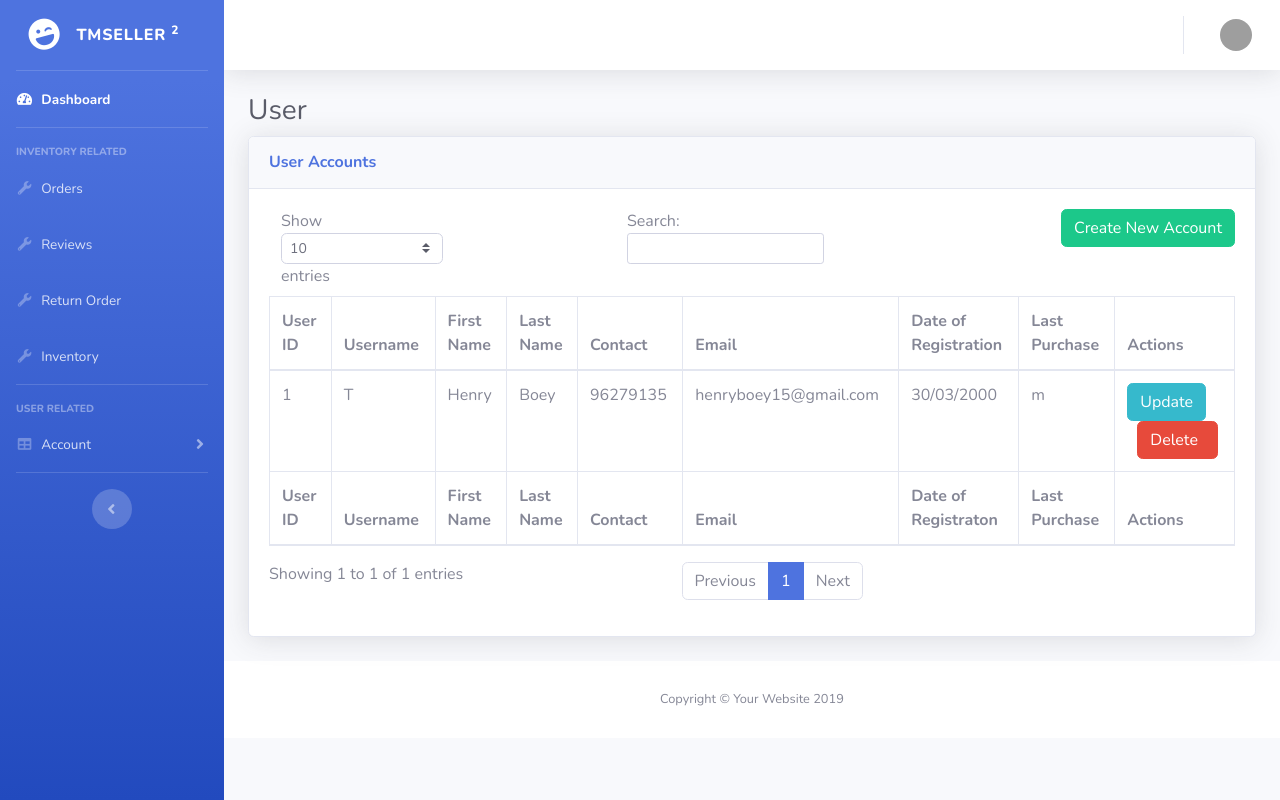
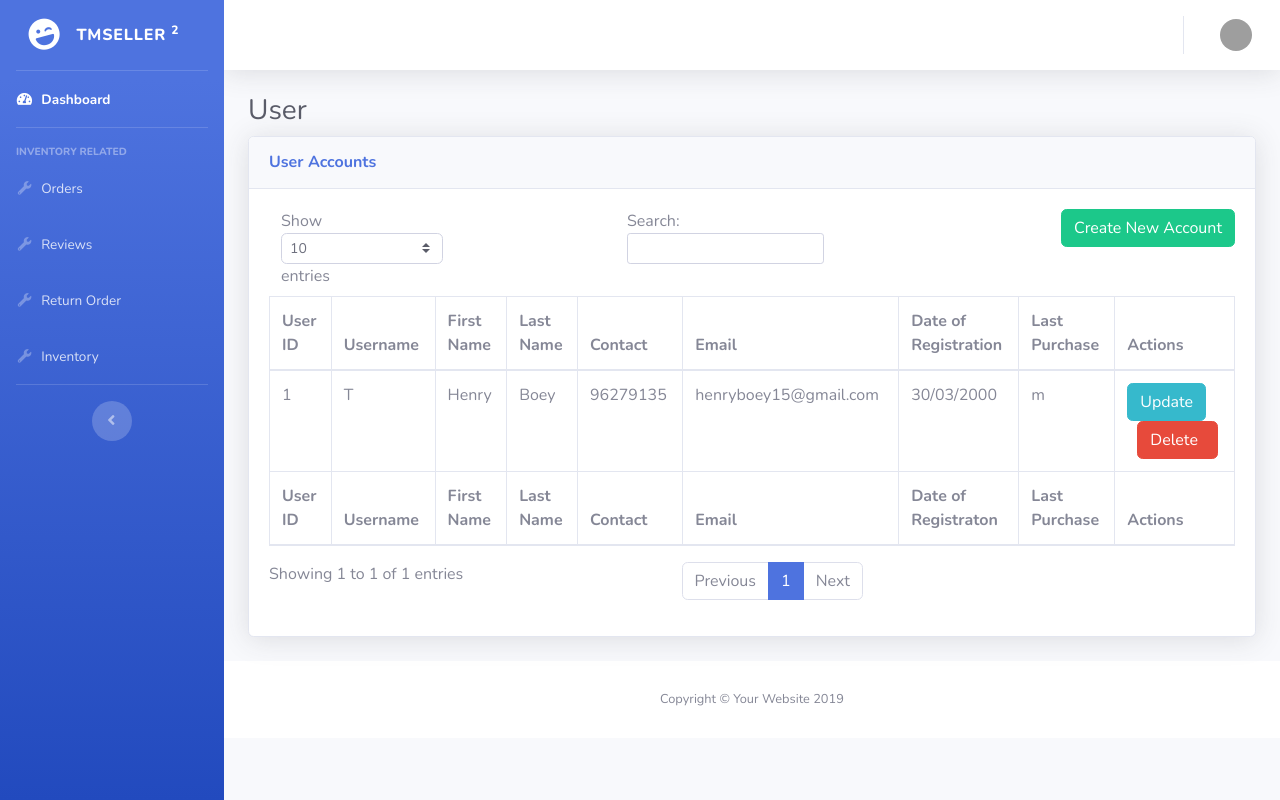
Before and after one commit to HenryDev01/INF2003, a Flask app: page /client in a window 1280 px wide. Run offline with Flask 3, Linux system fonts and the light colour scheme; some libraries are stand-ins or nearby versions; grey boxes are pictures that could not be loaded.

Commit message:
remove admin stuff from seller

```diff
--- a/App/template/includes/seller_side_bar.html
+++ b/App/template/includes/seller_side_bar.html
@@ -112,32 +112,32 @@
 <!--        </div>-->
 <!--      </li>-->
 
-      <hr class="sidebar-divider">
+<!--      <hr class="sidebar-divider">-->
 
       <!-- Heading -->
-      <div class="sidebar-heading">
-        User Related
-      </div>
+<!--      <div class="sidebar-heading">-->
+<!--        User Related-->
+<!--      </div>-->
 
 
 
       <!-- Nav Item - Tables -->
-      <li class="nav-item">
-        <a class="nav-link collapsed" href="#" data-toggle="collapse" data-target="#collapsePages" aria-expanded="true" aria-controls="collapsePages">
-          <i class="fas fa-fw fa-table"></i>
-          <span>Account</span></a>
-         <div id="collapsePages" class="collapse" aria-labelledby="headingPages" data-parent="#accordionSidebar">
-          <div class="bg-white py-2 collapse-inner rounded">
-            <h6 class="collapse-header">User:</h6>
-            <a class="collapse-item" href="/client">Clients</a>
-            {% if session['Role'] == "Inventory Administrator" %}
-            <a class="collapse-item" style = "cursor:not-allowed;opacity:0.5;text-decoration:none;">Sellers</a>
-            {% else %}
-            <a class="collapse-item" href="/seller" >Sellers</a>
-            {% endif %}
-          </div>
-        </div>
-      </li>
+<!--      <li class="nav-item">-->
+<!--        <a class="nav-link collapsed" href="#" data-toggle="collapse" data-target="#collapsePages" aria-expanded="true" aria-controls="collapsePages">-->
+<!--          <i class="fas fa-fw fa-table"></i>-->
+<!--          <span>Account</span></a>-->
+<!--         <div id="collapsePages" class="collapse" aria-labelledby="headingPages" data-parent="#accordionSidebar">-->
+<!--          <div class="bg-white py-2 collapse-inner rounded">-->
+<!--            <h6 class="collapse-header">User:</h6>-->
+<!--            <a class="collapse-item" href="/client">Clients</a>-->
+<!--            {% if session['Role'] == "Inventory Administrator" %}-->
+<!--            <a class="collapse-item" style = "cursor:not-allowed;opacity:0.5;text-decoration:none;">Sellers</a>-->
+<!--            {% else %}-->
+<!--            <a class="collapse-item" href="/seller" >Sellers</a>-->
+<!--            {% endif %}-->
+<!--          </div>-->
+<!--        </div>-->
+<!--      </li>-->
 
       <!-- Divider -->
       <hr class="sidebar-divider d-none d-md-block">
```
